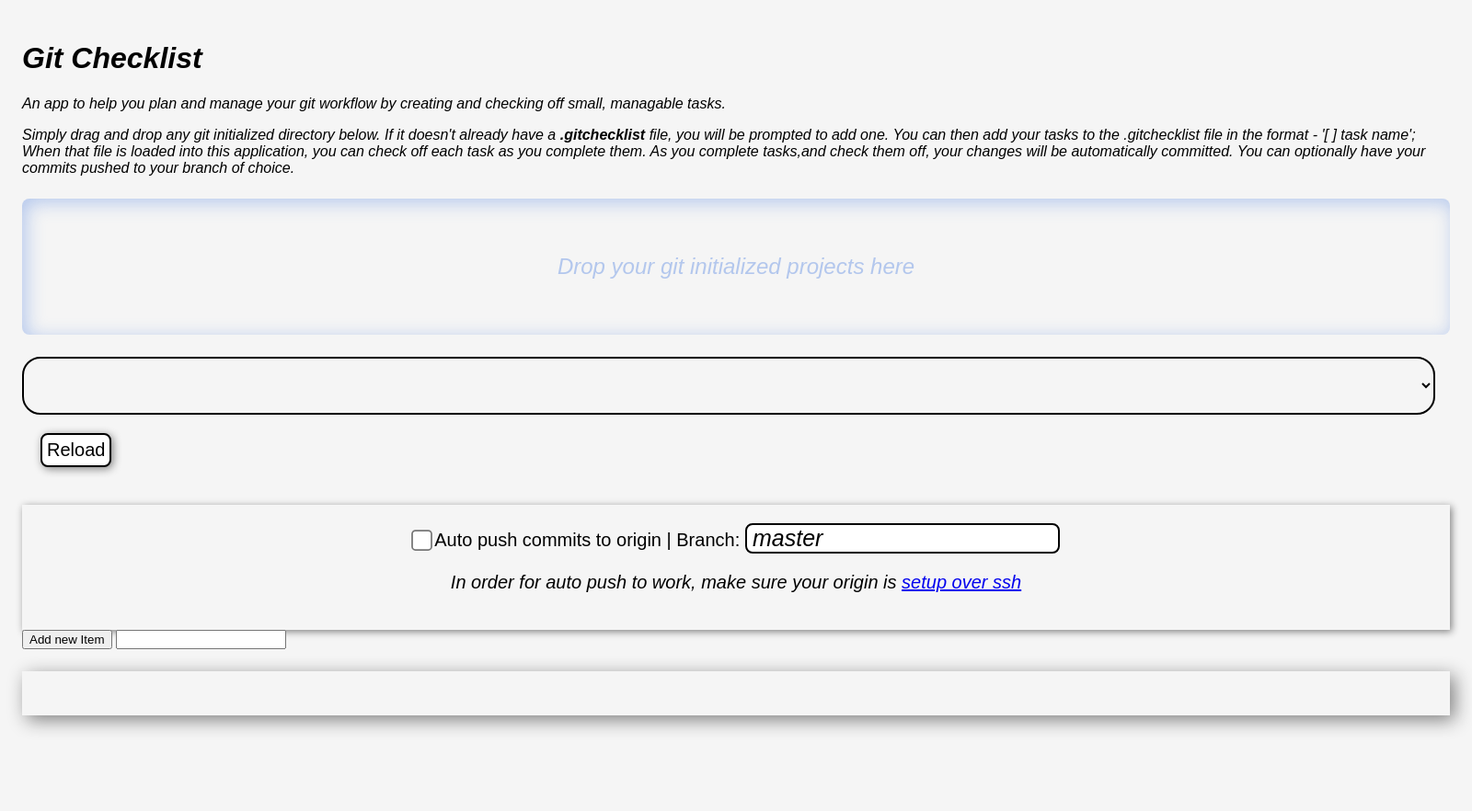
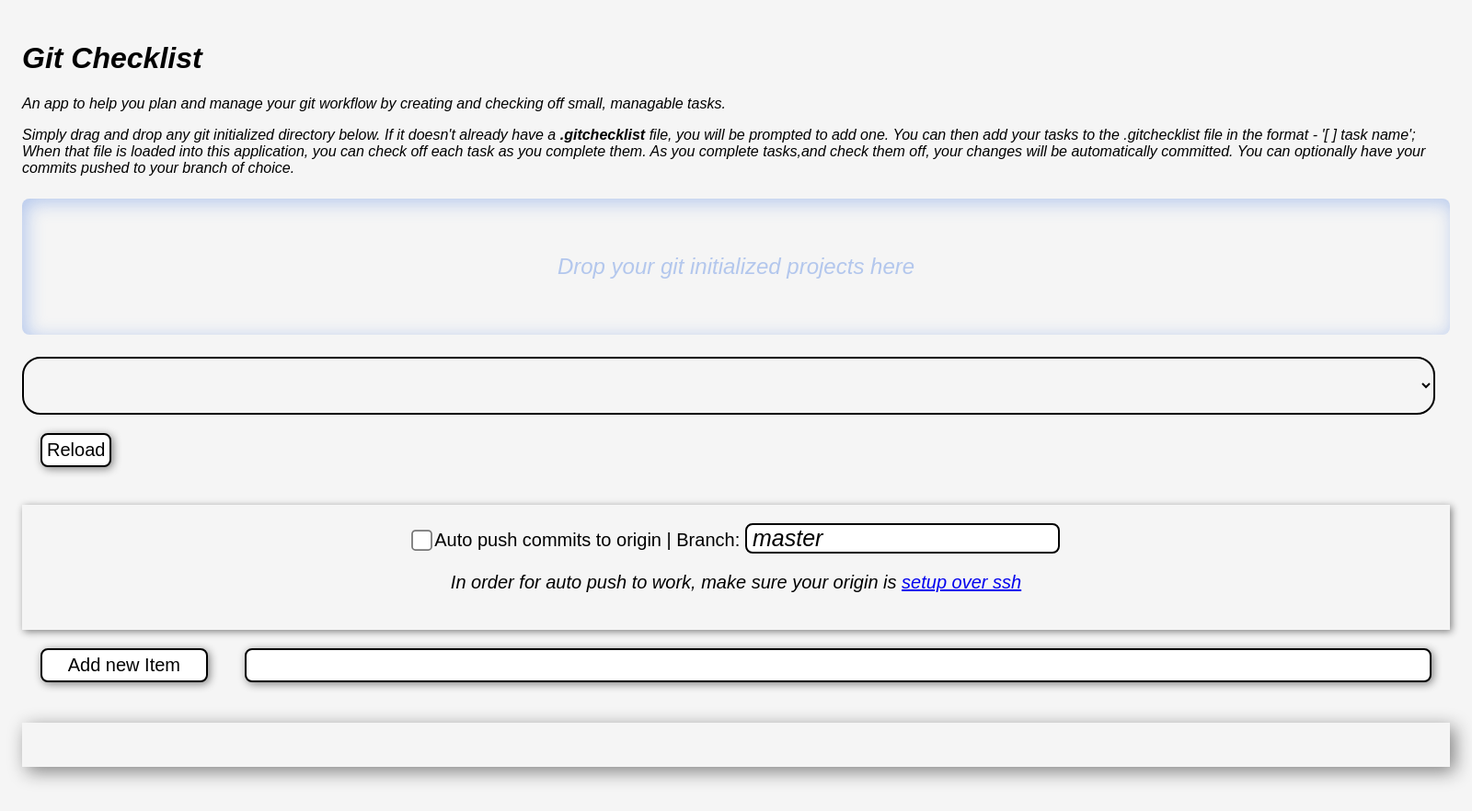
Before and after one commit to QED0711/git-checklist, an Electron app: page index.html in a window 1600 px wide. Shown: the whole page at 92% size. Before the commit the page ends 826 px from the top, so only its background shows below. Drawn offline with Linux system fonts and the light colour scheme.

Commit message:
basic style for new item form

```diff
--- a/index.html
+++ b/index.html
@@ -65,7 +65,7 @@
     </form>
     <form id="add-checklist-item">
         <input type='submit' value="Add new Item">
-        <input type="text">
+        <input type="text" required>
     </form>
     <div id="checklist">
 
--- a/main.css
+++ b/main.css
@@ -38,7 +38,7 @@ body{
     background-color: whitesmoke;
 }
 
-#reload input{
+#reload input, #add-checklist-item input{
     margin: 1em;
     border: 2px solid black;
     border-radius: 8px;
@@ -47,6 +47,11 @@ body{
     cursor: pointer;
     font-size: 1.25em;
     box-shadow: 2px 2px 10px grey;
+}
+
+#add-checklist-item{
+    display: grid;
+    grid-template-columns: 1fr 6fr;
 }
 
 
```
Also changed, not shown: 1 other file.
